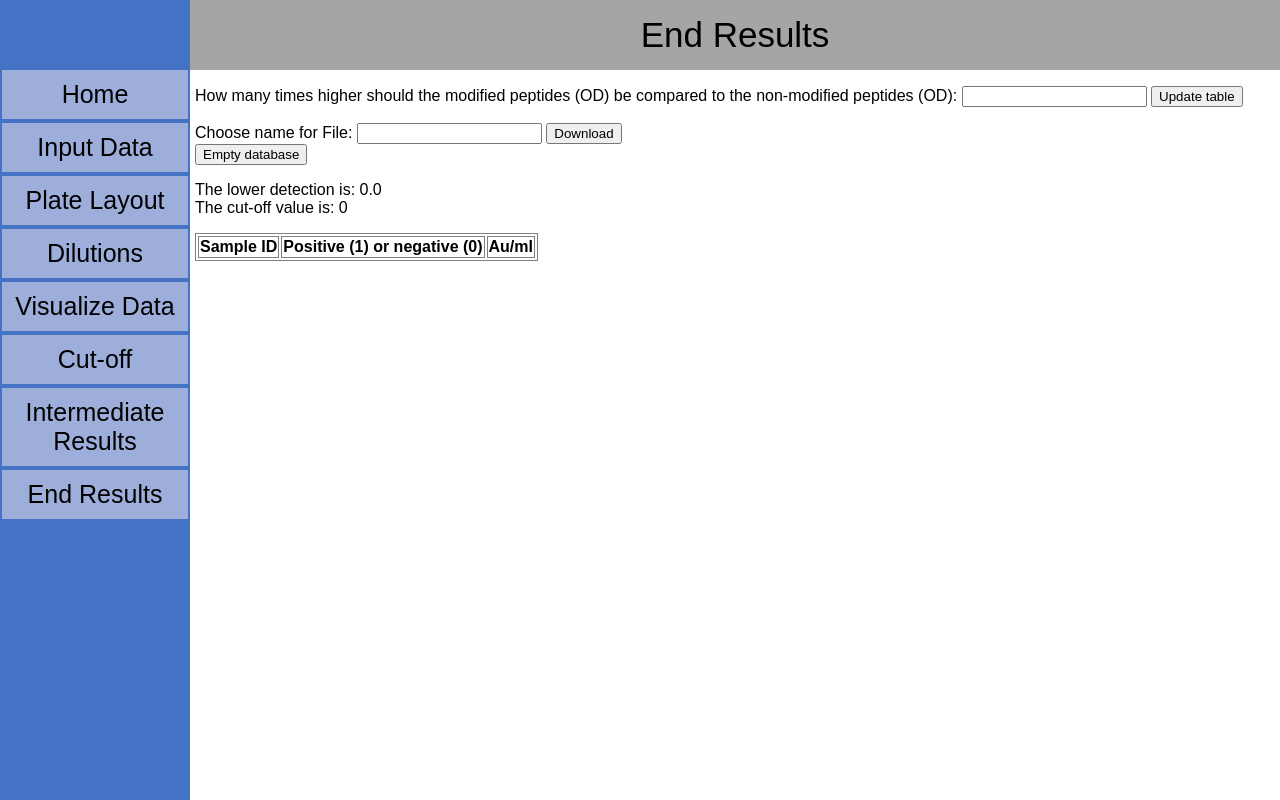
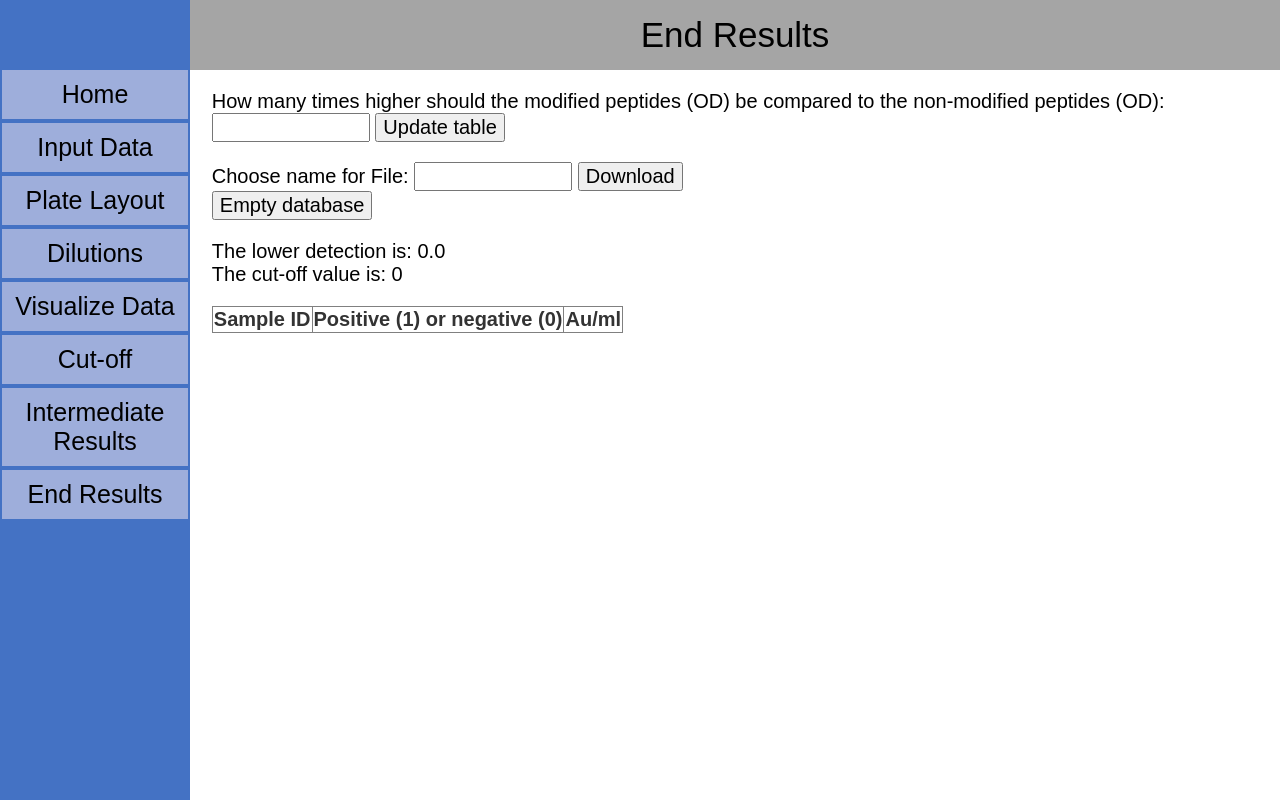
Before and after one commit to SheepInMeadow/ELISA-APP, a Django app: page /End_results in a window 1280 px wide. Run offline with Django 4.2, Linux system fonts and the light colour scheme; lists and menus that the app fills with data are empty.

Commit message:
css voor Input_data.html, Intermediate_result.html en End_results.html is afgemaakt

```diff
--- a/ELISA_app/ELISA_core/static/css/End_results.css
+++ b/ELISA_app/ELISA_core/static/css/End_results.css
@@ -1,4 +1,27 @@
-.spacing {
+.spacing_end {
     margin-left: 2%;
+    font-size: 15pt;
     font-family: "Arial", serif;
 }
+
+.input {
+    width: 150px;
+    font-size: 15pt;
+    font-family: "Arial", serif;
+}
+
+.button {
+    font-size: 15pt;
+    font-family: "Arial", serif;
+}
+
+table {
+    color: #333;
+    background: white;
+    border: 1px solid grey;
+    border-collapse: collapse;
+}
+
+td, th {
+    border: 1px solid grey;
+}
--- a/ELISA_app/ELISA_core/static/css/Intermediate_result.css
+++ b/ELISA_app/ELISA_core/static/css/Intermediate_result.css
@@ -1,12 +1,21 @@
 .spacing {
-    margin-left: 5px;
+    margin-left: 2%;
+    font-size: 15pt;
     font-family: "Arial", serif;
+}
+
+.input_limit {
+    font-size: 15pt;
+    font-family: "Arial", serif;
+}
+
+table {
+    color: #333;
+    background: white;
+    border: 1px solid grey;
+    border-collapse: collapse;
 }
 
 td, th {
     border: 1px solid grey;
 }
-
-table {
-    border: 1px solid grey;
-}
--- a/ELISA_app/ELISA_core/templates/End_results.html
+++ b/ELISA_app/ELISA_core/templates/End_results.html
@@ -6,16 +6,16 @@
 {% block content %}
 <form method="POST">
     {% csrf_token %}
-    <p class="spacing">
+    <p class="spacing_end">
         How many times higher should the modified peptides (OD) be compared to the non-modified peptides (OD):
-        <input type="number" name="OD_multiplier">
-        <input type="submit" value="Update table" name="update_table">
+        <input type="number" name="OD_multiplier" class="input">
+        <input type="submit" value="Update table" name="update_table" class="button">
     </p>
-    <p class="spacing">Choose name for File: <input type="text" name="File_name">
-    <input type="submit" value="Download" name="download"><br>
-    <input type="submit" value="Empty database" name="Empty database"></p>
+    <p class="spacing_end">Choose name for File: <input type="text" name="File_name" class="input">
+    <input type="submit" value="Download" name="download" class="button"><br>
+    <input type="submit" value="Empty database" name="Empty database" class="button"></p>
 </form>
-<p class="spacing">The lower detection is: {{lower}} <br> The cut-off value is: {{cut_off_value}}</p>
+<p class="spacing_end">The lower detection is: {{lower}} <br> The cut-off value is: {{cut_off_value}}</p>
 <table class="spacing">
     <thead>
         <th>Sample ID</th>
--- a/ELISA_app/ELISA_core/templates/Input_data.html
+++ b/ELISA_app/ELISA_core/templates/Input_data.html
@@ -12,7 +12,7 @@
         <div class="input_text">Submit your data here:</div><br>
         <input type="file" name="my_file" class="input_file" multiple/>
         <input type="submit" name="file_submit" value="Upload data" class="input_button_file"/>
-        <input type="submit" value="Empty database" name="Empty database">
+        <input type="submit" value="Empty database" name="Empty database" class="input_button_file">
     </form>
     {% if check == 'file' %}
         <p class="message_fail">No files were selected, please try again.</p>
--- a/ELISA_app/ELISA_core/templates/Intermediate_result.html
+++ b/ELISA_app/ELISA_core/templates/Intermediate_result.html
@@ -6,8 +6,8 @@
 {% block content %}
     <form method="POST">
         {% csrf_token %}
-        <p class="spacing">Lower detection limit: <input type="number" name="lower"></p>
-        <p class="spacing">Upper detection limit: <input type="number" name="upper"></p>
+        <p class="spacing">Lower detection limit: <input type="number" name="lower" class="input_limit"></p>
+        <p class="spacing">Upper detection limit: <input type="number" name="upper" class="input_limit"></p>
         <input class="spacing" type="submit" value="Save limits" name="limit_submit">
     </form>
     <p class="spacing">
```
Also changed, not shown: ELISA_app/ELISA_core/static/images/swarmplot.png, ELISA_app/ELISA_core/static/images/swarmplot2.png.
